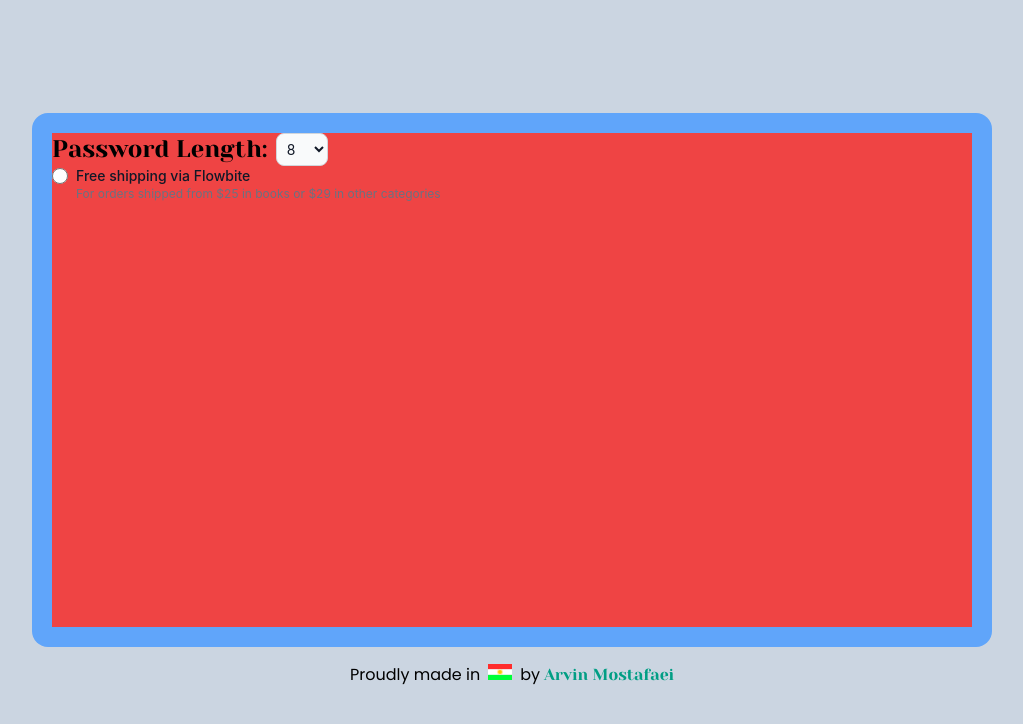
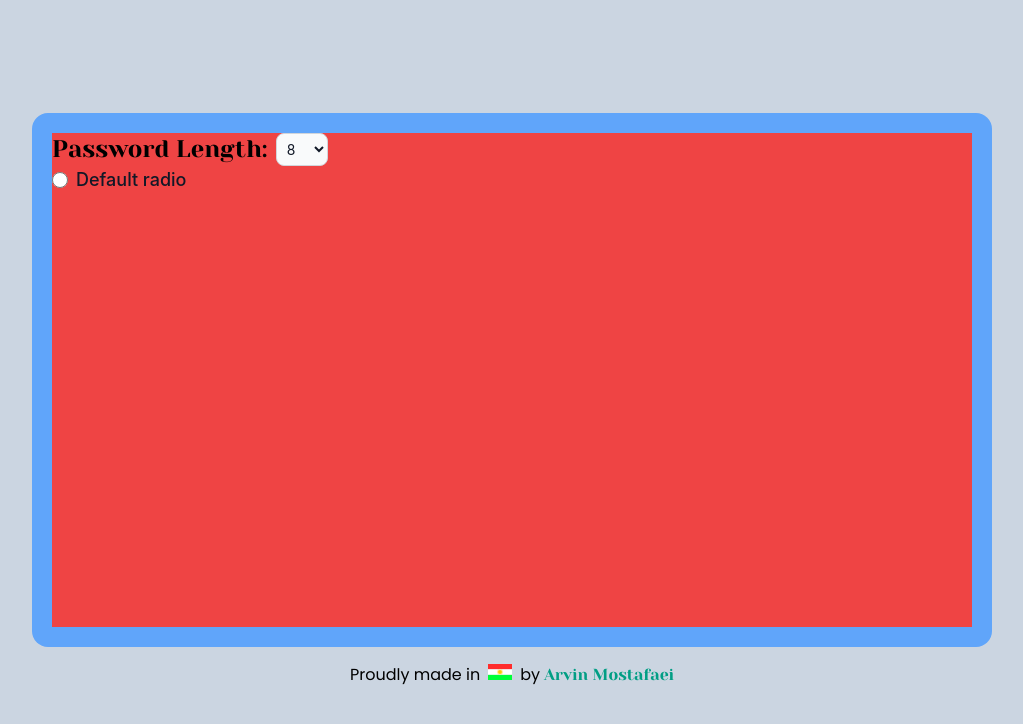
Before and after one commit to arviinmo/palora, a Next.js app: page / in a window 1280 px wide. Shown: the top 724 px of the page, without its empty margins (128-1151 px from the left). Built offline with nearby package versions, Linux system fonts and the light colour scheme.

Commit message:
add Radio component

```diff
--- a/components/RadioOptions/RadioOptions.jsx
+++ b/components/RadioOptions/RadioOptions.jsx
@@ -2,15 +2,12 @@ import React from 'react'
 
 function RadioOptions() {
   return (
-    <div><div className="flex">
-    <div className="flex items-center h-5">
-        <input id="helper-radio" aria-describedby="helper-radio-text" type="radio" value="" className="w-4 h-4 text-blue-600 bg-gray-100 border-gray-300 focus:ring-blue-500 dark:focus:ring-blue-600 dark:ring-offset-gray-800 focus:ring-2 dark:bg-gray-700 dark:border-gray-600" />
+    <div>
+        <div className="flex items-center">
+            <input type="radio" value="" name="default-radio" className="w-4 h-4 text-blue-600 bg-gray-100 border-gray-300 focus:ring-blue-500 dark:focus:ring-blue-600 dark:ring-offset-gray-800 focus:ring-2 dark:bg-gray-700 dark:border-gray-600" />
+            <label htmlFor="default-radio-1" className="ml-2 text-lg font-medium text-gray-900 dark:text-gray-300">Default radio</label>
+        </div>
     </div>
-    <div className="ml-2 text-sm">
-        <label htmlFor="helper-radio" className="font-medium text-gray-900 dark:text-gray-300">Free shipping via Flowbite</label>
-        <p id="helper-radio-text" className="text-xs font-normal text-gray-500 dark:text-gray-300">For orders shipped from $25 in books or $29 in other categories</p>
-    </div>
-</div></div>
   )
 }
 
```
